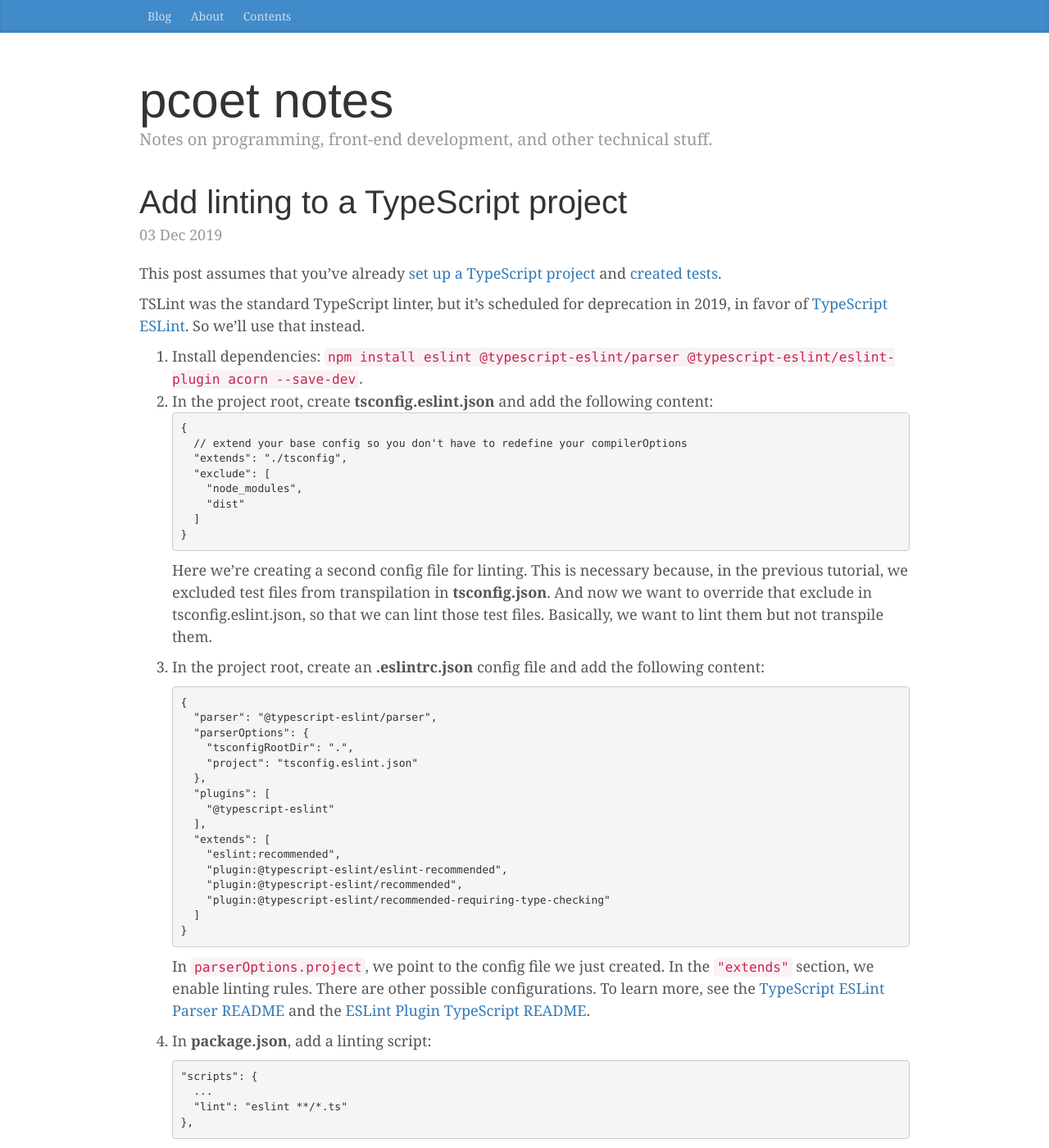
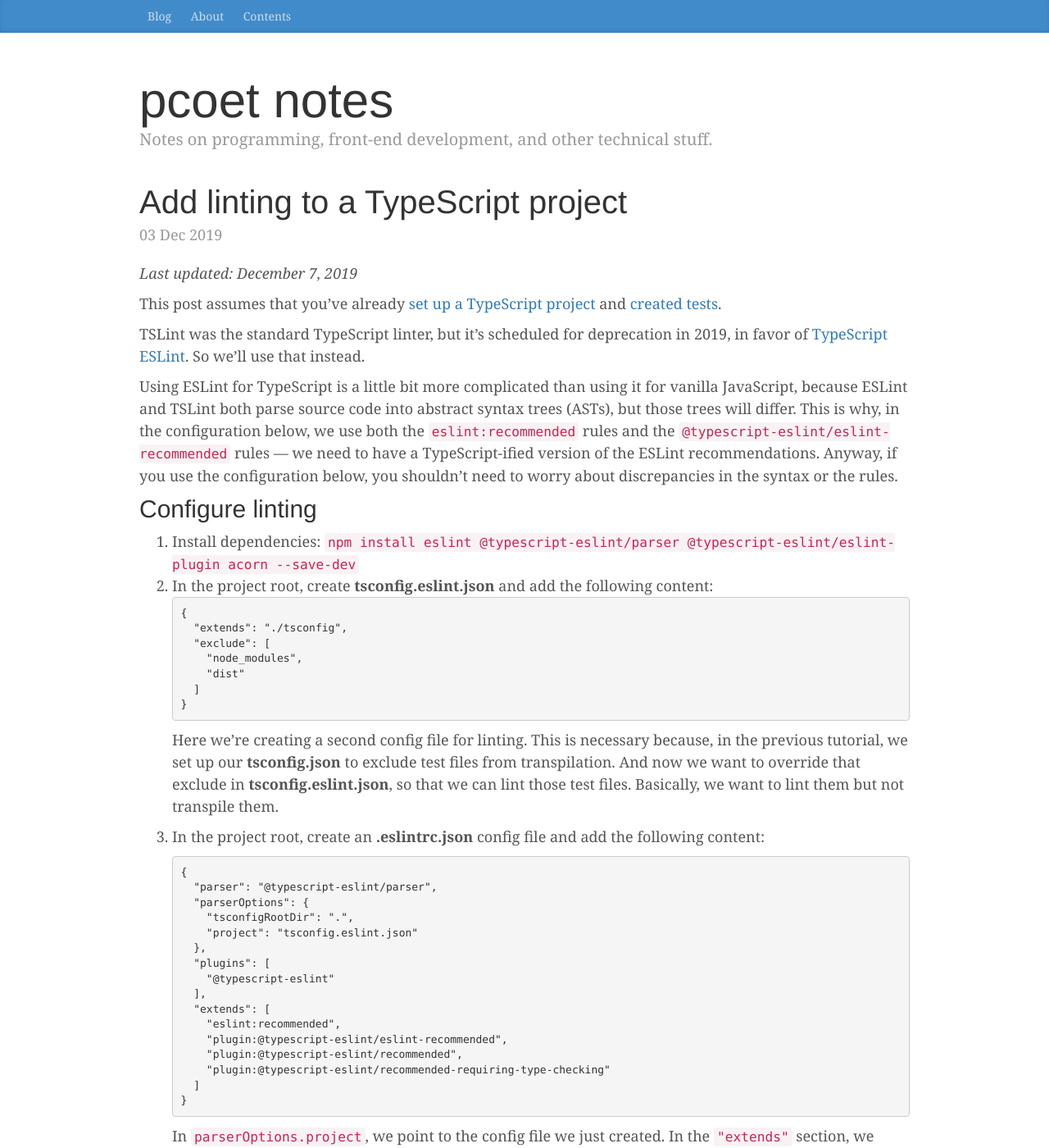
Before and after one commit to pcoet/pcoet.github.io, a Jekyll site: the page built from _posts/2019-12-03-ts-add-linting.md, in a window 1280 px wide and 1400 px high. Shown: the whole window at 82% size. Built offline with Jekyll 4.4.1, drawn with Linux system fonts in a browser that asks for light colours; some of the changed text lies outside the part shown.

Commit message:
updated ts posts

````diff
--- a/_posts/2019-12-03-ts-add-linting.md
+++ b/_posts/2019-12-03-ts-add-linting.md
@@ -3,15 +3,20 @@
 category: TypeScript
 ---
 
+*Last updated: December 7, 2019*
+
 This post assumes that you've already [set up a TypeScript project]({% post_url 2019-12-01-ts-quickstart %}) and [created tests]({% post_url 2019-12-02-ts-add-tests %}).
 
 TSLint was the standard TypeScript linter, but it's scheduled for deprecation in 2019, in favor of [TypeScript ESLint](https://github.com/typescript-eslint/typescript-eslint). So we'll use that instead.
 
-1. Install dependencies: `npm install eslint @typescript-eslint/parser @typescript-eslint/eslint-plugin acorn --save-dev`.
+Using ESLint for TypeScript is a little bit more complicated than using it for vanilla JavaScript, because ESLint and TSLint both parse source code into abstract syntax trees (ASTs), but those trees will differ. This is why, in the configuration below, we use both the `eslint:recommended` rules and the `@typescript-eslint/eslint-recommended` rules &mdash; we need to have a TypeScript-ified version of the ESLint recommendations. Anyway, if you use the configuration below, you shouldn't need to worry about discrepancies in the syntax or the rules.
+
+## Configure linting
+
+1. Install dependencies: `npm install eslint @typescript-eslint/parser @typescript-eslint/eslint-plugin acorn --save-dev`
 1. In the project root, create **tsconfig.eslint.json** and add the following content:
    ```json
    {
-     // extend your base config so you don't have to redefine your compilerOptions
      "extends": "./tsconfig",
      "exclude": [
        "node_modules",
@@ -19,7 +24,7 @@
      ]
    }
    ```
-   Here we're creating a second config file for linting. This is necessary because, in the previous tutorial, we excluded test files from transpilation in **tsconfig.json**. And now we want to override that exclude in tsconfig.eslint.json, so that we can lint those test files. Basically, we want to lint them but not transpile them.
+   Here we're creating a second config file for linting. This is necessary because, in the previous tutorial, we set up our **tsconfig.json** to exclude test files from transpilation. And now we want to override that exclude in **tsconfig.eslint.json**, so that we can lint those test files. Basically, we want to lint them but not transpile them.
 1. In the project root, create an **.eslintrc.json** config file and add the following content:
 
    ```json
@@ -41,7 +46,7 @@
    }
    ```
 
-   In `parserOptions.project`, we point to the config file we just created. In the `"extends"` section, we enable linting rules. There are other possible configurations. To learn more, see the [TypeScript ESLint Parser README](https://github.com/typescript-eslint/typescript-eslint/blob/master/packages/parser/README.md) and the [ESLint Plugin TypeScript README](https://github.com/typescript-eslint/typescript-eslint/blob/master/packages/eslint-plugin/README.md).
+   In `parserOptions.project`, we point to the config file we just created. In the `"extends"` section, we enable linting rules. There are other possible configurations. To learn more, see the docs for [TypeScript ESLint Parser](https://github.com/typescript-eslint/typescript-eslint/blob/master/packages/parser/README.md) and [ESLint Plugin TypeScript](https://github.com/typescript-eslint/typescript-eslint/blob/master/packages/eslint-plugin/README.md).
 1. In **package.json**, add a linting script:
 
    ```json
@@ -51,4 +56,15 @@
    },
    ```
 
-1. Now run the linter: `npm run lint`. You should see a warning about a "Missing return type on function" in **example.ts**. Yay! We have linting. If you fix the error and run the script again, the linter should exit successfully.
+## Lint!
+
+Now run the linter: `npm run lint`. You should see a warning about a "Missing return type on function" in **example.ts**. Yay! We have linting. If you fix the error (great practice if you're learning TypeScript!) and run the script again, the linter should exit successfully.
+
+## Next steps
+
+You now have a simple TypeScript project set up. Here are some things you could do next:
+
+  1. If you're creating a library, you're already off to a pretty good start. Get rid of the example files and start writing useful code.
+  1. If you want to set up a static web site, you might consider using webpack. The [TypeScript guide](https://webpack.js.org/guides/typescript/) will help you set up a TypeScript webpack project, and then you can add testing and linting as described in these posts.
+  1. [Express](https://expressjs.com/) is a popular Node.js server. You could add it to this project and then stand up a server-side rendered web app or a web service. [This article](https://medium.com/javascript-in-plain-english/typescript-with-node-and-express-js-why-when-and-how-eb6bc73edd5d) provides instructions for setting up a TypeScript Express project (and also a nice perspective on why TypeScript is worth using).
+  1. If you want to create a TypeScript React application, you can follow [these instructions](https://create-react-app.dev/docs/adding-typescript/).
````
Also changed, not shown: _posts/2019-12-01-ts-quickstart.md (+8 -8 lines), _posts/2019-12-02-ts-add-tests.md (+6 -4 lines), _posts/mongo-getting-started.md (deleted, +0 -69 lines), _posts/create-py-cli.md (added).
